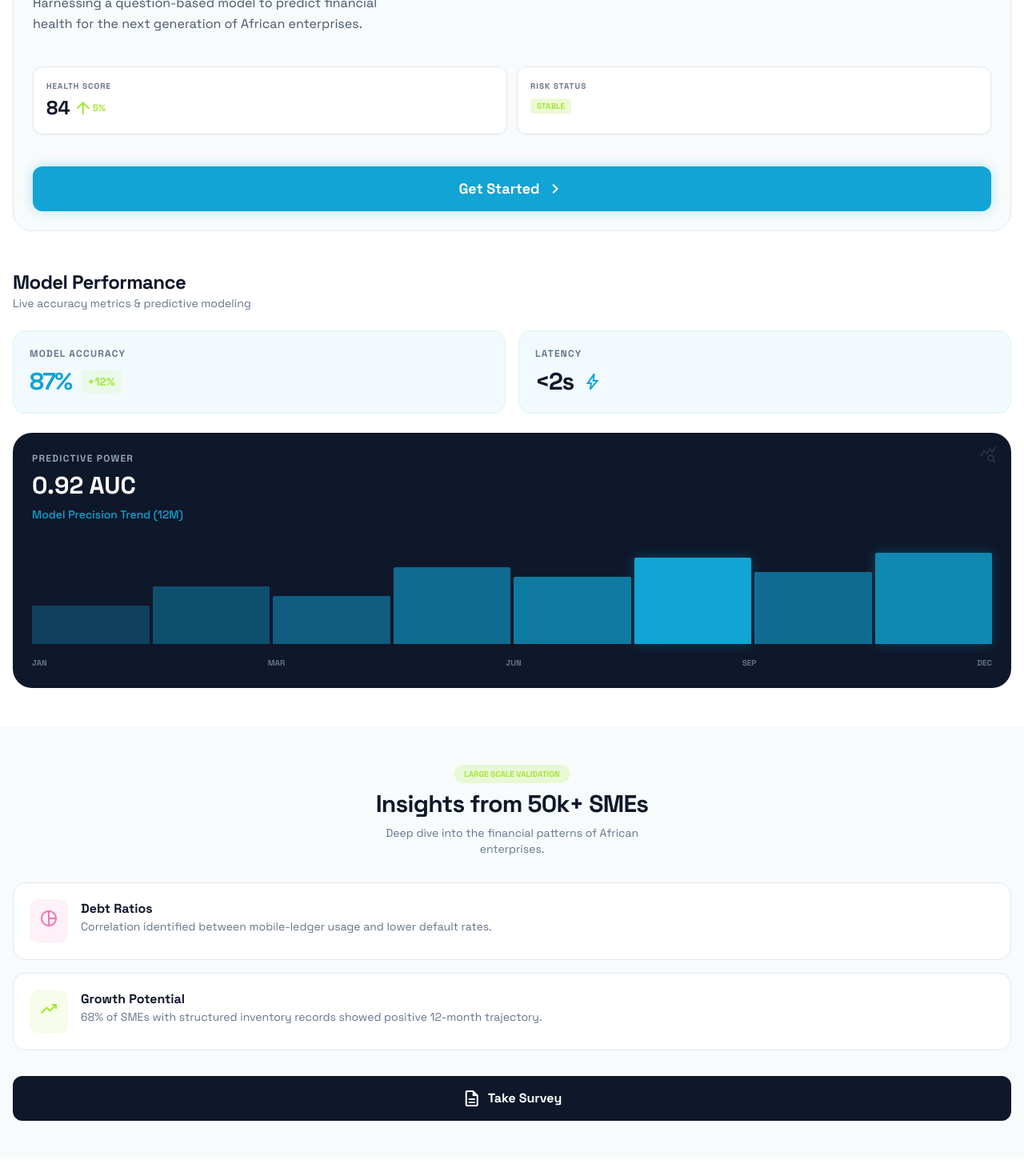
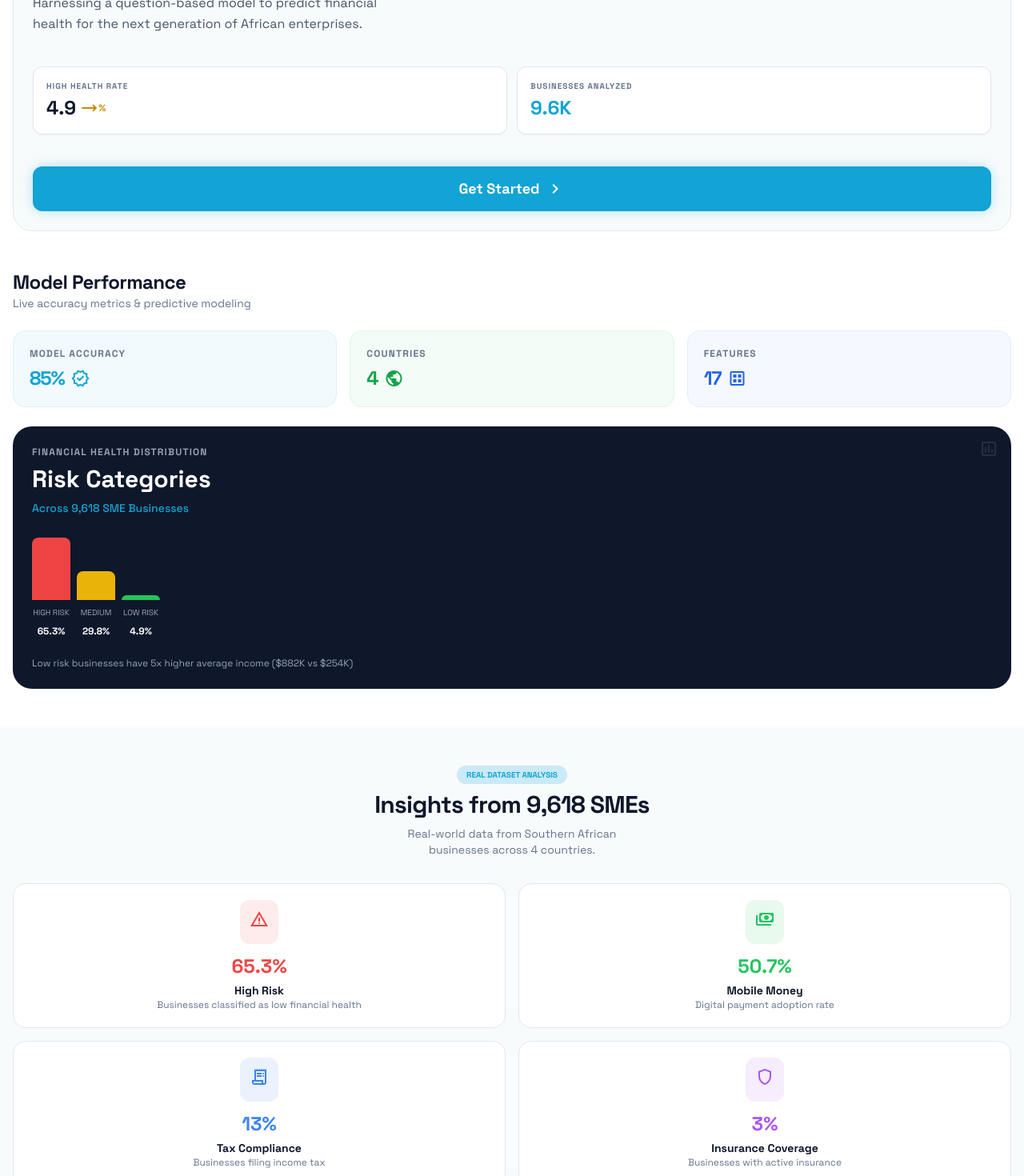
Before and after one commit to Nqobileee/financial-prediction, a Next.js app: page / in a window 1280 px wide. Shown: the part 260-1730 px from the top of the page at 80% size. Built offline with nearby package versions, Linux system fonts and the light colour scheme.

Commit message:
home page real data

```diff
--- a/src/app/page.tsx
+++ b/src/app/page.tsx
@@ -20,17 +20,17 @@ export default function Home() {
             {/* Dashboard Preview (Mini-Bento) */}
             <div className="grid grid-cols-2 gap-3 py-4">
               <div className="bg-white dark:bg-slate-900 p-4 rounded-xl border border-slate-200 dark:border-slate-800 shadow-sm">
-                <p className="text-[10px] uppercase tracking-widest text-slate-500 font-bold mb-1">Health Score</p>
+                <p className="text-[10px] uppercase tracking-widest text-slate-500 font-bold mb-1">High Health Rate</p>
                 <div className="flex items-end gap-1">
-                  <span className="text-2xl font-bold">84</span>
-                  <span className="text-accent-green text-xs font-bold mb-1 flex items-center">
-                    <span className="material-symbols-outlined text-xs">arrow_upward</span>5%
+                  <span className="text-2xl font-bold">4.9</span>
+                  <span className="text-yellow-600 text-xs font-bold mb-1 flex items-center">
+                    <span className="material-symbols-outlined text-xs">trending_flat</span>%
                   </span>
                 </div>
               </div>
               <div className="bg-white dark:bg-slate-900 p-4 rounded-xl border border-slate-200 dark:border-slate-800 shadow-sm">
-                <p className="text-[10px] uppercase tracking-widest text-slate-500 font-bold mb-1">Risk Status</p>
-                <span className="inline-block px-2 py-0.5 rounded bg-accent-green/20 text-accent-green text-[10px] font-bold">STABLE</span>
+                <p className="text-[10px] uppercase tracking-widest text-slate-500 font-bold mb-1">Businesses Analyzed</p>
+                <span className="text-2xl font-bold text-primary">9.6K</span>
               </div>
             </div>
             <Link
@@ -51,48 +51,58 @@ export default function Home() {
           <p className="text-sm text-slate-500">Live accuracy metrics &amp; predictive modeling</p>
         </div>
         {/* Stats Components */}
-        <div className="flex flex-wrap gap-4 px-4">
-          <div className="flex flex-1 flex-col gap-2 rounded-2xl p-5 bg-primary/5 border border-primary/10">
+        <div className="grid grid-cols-3 gap-4 px-4">
+          <div className="flex flex-col gap-2 rounded-2xl p-5 bg-primary/5 border border-primary/10">
             <p className="text-slate-500 text-xs font-bold uppercase tracking-widest">Model Accuracy</p>
-            <div className="flex items-center gap-3">
-              <p className="text-primary tracking-tighter text-3xl font-bold leading-tight">87%</p>
-              <span className="text-accent-green text-sm font-bold bg-accent-green/10 px-2 py-1 rounded">+12%</span>
+            <div className="flex items-center gap-2">
+              <p className="text-primary tracking-tighter text-2xl font-bold leading-tight">85%</p>
+              <span className="material-symbols-outlined text-primary text-sm">verified</span>
             </div>
           </div>
-          <div className="flex flex-1 flex-col gap-2 rounded-2xl p-5 bg-primary/5 border border-primary/10">
-            <p className="text-slate-500 text-xs font-bold uppercase tracking-widest">Latency</p>
-            <div className="flex items-center gap-3">
-              <p className="text-slate-900 dark:text-white tracking-tighter text-3xl font-bold leading-tight">&lt;2s</p>
-              <span className="material-symbols-outlined text-primary">bolt</span>
+          <div className="flex flex-col gap-2 rounded-2xl p-5 bg-green-500/5 border border-green-500/10">
+            <p className="text-slate-500 text-xs font-bold uppercase tracking-widest">Countries</p>
+            <div className="flex items-center gap-2">
+              <p className="text-green-600 tracking-tighter text-2xl font-bold leading-tight">4</p>
+              <span className="material-symbols-outlined text-green-600 text-sm">public</span>
+            </div>
+          </div>
+          <div className="flex flex-col gap-2 rounded-2xl p-5 bg-blue-500/5 border border-blue-500/10">
+            <p className="text-slate-500 text-xs font-bold uppercase tracking-widest">Features</p>
+            <div className="flex items-center gap-2">
+              <p className="text-blue-600 tracking-tighter text-2xl font-bold leading-tight">17</p>
+              <span className="material-symbols-outlined text-blue-600 text-sm">dataset</span>
             </div>
           </div>
         </div>
-        {/* Chart Section */}
+        {/* Risk Distribution Chart */}
         <div className="px-4">
           <div className="bg-slate-900 text-white rounded-3xl p-6 overflow-hidden relative">
             <div className="absolute top-0 right-0 p-4 opacity-10">
-              <span className="material-symbols-outlined text-[120px]">query_stats</span>
+              <span className="material-symbols-outlined text-[120px]">assessment</span>
             </div>
             <div className="relative z-10 flex flex-col gap-2">
-              <p className="text-slate-400 text-xs font-bold uppercase tracking-widest">Predictive Power</p>
-              <h3 className="text-3xl font-bold">0.92 AUC</h3>
-              <p className="text-primary text-sm font-medium">Model Precision Trend (12M)</p>
-              <div className="mt-6 flex h-[120px] items-end gap-1">
-                <div className="flex-1 bg-primary/30 h-[40%] rounded-t-sm"></div>
-                <div className="flex-1 bg-primary/40 h-[60%] rounded-t-sm"></div>
-                <div className="flex-1 bg-primary/50 h-[50%] rounded-t-sm"></div>
-                <div className="flex-1 bg-primary/60 h-[80%] rounded-t-sm"></div>
-                <div className="flex-1 bg-primary/70 h-[70%] rounded-t-sm"></div>
-                <div className="flex-1 bg-primary h-[90%] rounded-t-sm glow-cyan"></div>
-                <div className="flex-1 bg-primary/60 h-[75%] rounded-t-sm"></div>
-                <div className="flex-1 bg-primary/80 h-[95%] rounded-t-sm glow-cyan"></div>
+              <p className="text-slate-400 text-xs font-bold uppercase tracking-widest">Financial Health Distribution</p>
+              <h3 className="text-3xl font-bold">Risk Categories</h3>
+              <p className="text-primary text-sm font-medium">Across 9,618 SME Businesses</p>
+              <div className="mt-6 flex h-[120px] items-end gap-2">
+                <div className="flex flex-col items-center gap-2">
+                  <div className="bg-red-500 h-[78px] w-12 rounded-t-lg glow-red"></div>
+                  <span className="text-[10px] text-slate-400">HIGH RISK</span>
+                  <span className="text-xs font-bold">65.3%</span>
+                </div>
+                <div className="flex flex-col items-center gap-2">
+                  <div className="bg-yellow-500 h-[36px] w-12 rounded-t-lg"></div>
+                  <span className="text-[10px] text-slate-400">MEDIUM</span>
+                  <span className="text-xs font-bold">29.8%</span>
+                </div>
+                <div className="flex flex-col items-center gap-2">
+                  <div className="bg-green-500 h-[6px] w-12 rounded-t-lg"></div>
+                  <span className="text-[10px] text-slate-400">LOW RISK</span>
+                  <span className="text-xs font-bold">4.9%</span>
+                </div>
               </div>
-              <div className="flex justify-between mt-2 text-[10px] text-slate-500 font-bold">
-                <span>JAN</span>
-                <span>MAR</span>
-                <span>JUN</span>
-                <span>SEP</span>
-                <span>DEC</span>
+              <div className="mt-4 text-xs text-slate-400">
+                Low risk businesses have 5x higher average income ($882K vs $254K)
               </div>
             </div>
           </div>
@@ -102,28 +112,42 @@ export default function Home() {
       {/* Data Insights Section */}
       <section className="bg-card-light dark:bg-card-dark py-12 px-4 space-y-8">
         <div className="text-center space-y-2">
-          <div className="bg-accent-green/20 text-accent-green text-[10px] font-bold px-3 py-1 rounded-full w-fit mx-auto uppercase">Large Scale Validation</div>
-          <h2 className="text-3xl font-bold tracking-tight">Insights from 50k+ SMEs</h2>
-          <p className="text-slate-500 text-sm max-w-xs mx-auto">Deep dive into the financial patterns of African enterprises.</p>
+          <div className="bg-primary/20 text-primary text-[10px] font-bold px-3 py-1 rounded-full w-fit mx-auto uppercase">Real Dataset Analysis</div>
+          <h2 className="text-3xl font-bold tracking-tight">Insights from 9,618 SMEs</h2>
+          <p className="text-slate-500 text-sm max-w-xs mx-auto">Real-world data from Southern African businesses across 4 countries.</p>
         </div>
-        <div className="grid grid-cols-1 gap-4">
-          <div className="bg-white dark:bg-slate-900 border border-slate-200 dark:border-slate-800 p-5 rounded-2xl flex items-start gap-4">
-            <div className="bg-accent-pink/10 p-3 rounded-xl">
-              <span className="material-symbols-outlined text-accent-pink">pie_chart</span>
+        <div className="grid grid-cols-2 gap-4">
+          <div className="bg-white dark:bg-slate-900 border border-slate-200 dark:border-slate-800 p-5 rounded-2xl text-center">
+            <div className="bg-red-500/10 p-3 rounded-xl w-fit mx-auto mb-3">
+              <span className="material-symbols-outlined text-red-500">warning</span>
             </div>
-            <div>
-              <h4 className="font-bold">Debt Ratios</h4>
-              <p className="text-sm text-slate-500">Correlation identified between mobile-ledger usage and lower default rates.</p>
+            <div className="text-2xl font-bold text-red-500 mb-1">65.3%</div>
+            <h4 className="font-bold text-sm">High Risk</h4>
+            <p className="text-xs text-slate-500">Businesses classified as low financial health</p>
+          </div>
+          <div className="bg-white dark:bg-slate-900 border border-slate-200 dark:border-slate-800 p-5 rounded-2xl text-center">
+            <div className="bg-green-500/10 p-3 rounded-xl w-fit mx-auto mb-3">
+              <span className="material-symbols-outlined text-green-500">payments</span>
             </div>
+            <div className="text-2xl font-bold text-green-500 mb-1">50.7%</div>
+            <h4 className="font-bold text-sm">Mobile Money</h4>
+            <p className="text-xs text-slate-500">Digital payment adoption rate</p>
           </div>
-          <div className="bg-white dark:bg-slate-900 border border-slate-200 dark:border-slate-800 p-5 rounded-2xl flex items-start gap-4">
-            <div className="bg-accent-green/10 p-3 rounded-xl">
-              <span className="material-symbols-outlined text-accent-green">trending_up</span>
+          <div className="bg-white dark:bg-slate-900 border border-slate-200 dark:border-slate-800 p-5 rounded-2xl text-center">
+            <div className="bg-blue-500/10 p-3 rounded-xl w-fit mx-auto mb-3">
+              <span className="material-symbols-outlined text-blue-500">receipt_long</span>
             </div>
-            <div>
-              <h4 className="font-bold">Growth Potential</h4>
-              <p className="text-sm text-slate-500">68% of SMEs with structured inventory records showed positive 12-month trajectory.</p>
+            <div className="text-2xl font-bold text-blue-500 mb-1">13%</div>
+            <h4 className="font-bold text-sm">Tax Compliance</h4>
+            <p className="text-xs text-slate-500">Businesses filing income tax</p>
+          </div>
+          <div className="bg-white dark:bg-slate-900 border border-slate-200 dark:border-slate-800 p-5 rounded-2xl text-center">
+            <div className="bg-purple-500/10 p-3 rounded-xl w-fit mx-auto mb-3">
+              <span className="material-symbols-outlined text-purple-500">shield</span>
             </div>
+            <div className="text-2xl font-bold text-purple-500 mb-1">3%</div>
+            <h4 className="font-bold text-sm">Insurance Coverage</h4>
+            <p className="text-xs text-slate-500">Businesses with active insurance</p>
           </div>
         </div>
         <Link
@@ -175,7 +199,7 @@ export default function Home() {
           >
             Download Full Report
           </Link>
-          <p className="text-xs text-slate-500 font-medium">Join 500+ insurance providers using FinHealth.</p>
+          <p className="text-xs text-slate-500 font-medium">Analysis covers Eswatini, Zimbabwe, Malawi & Lesotho SMEs.</p>
         </div>
       </section>
     </main>
```
